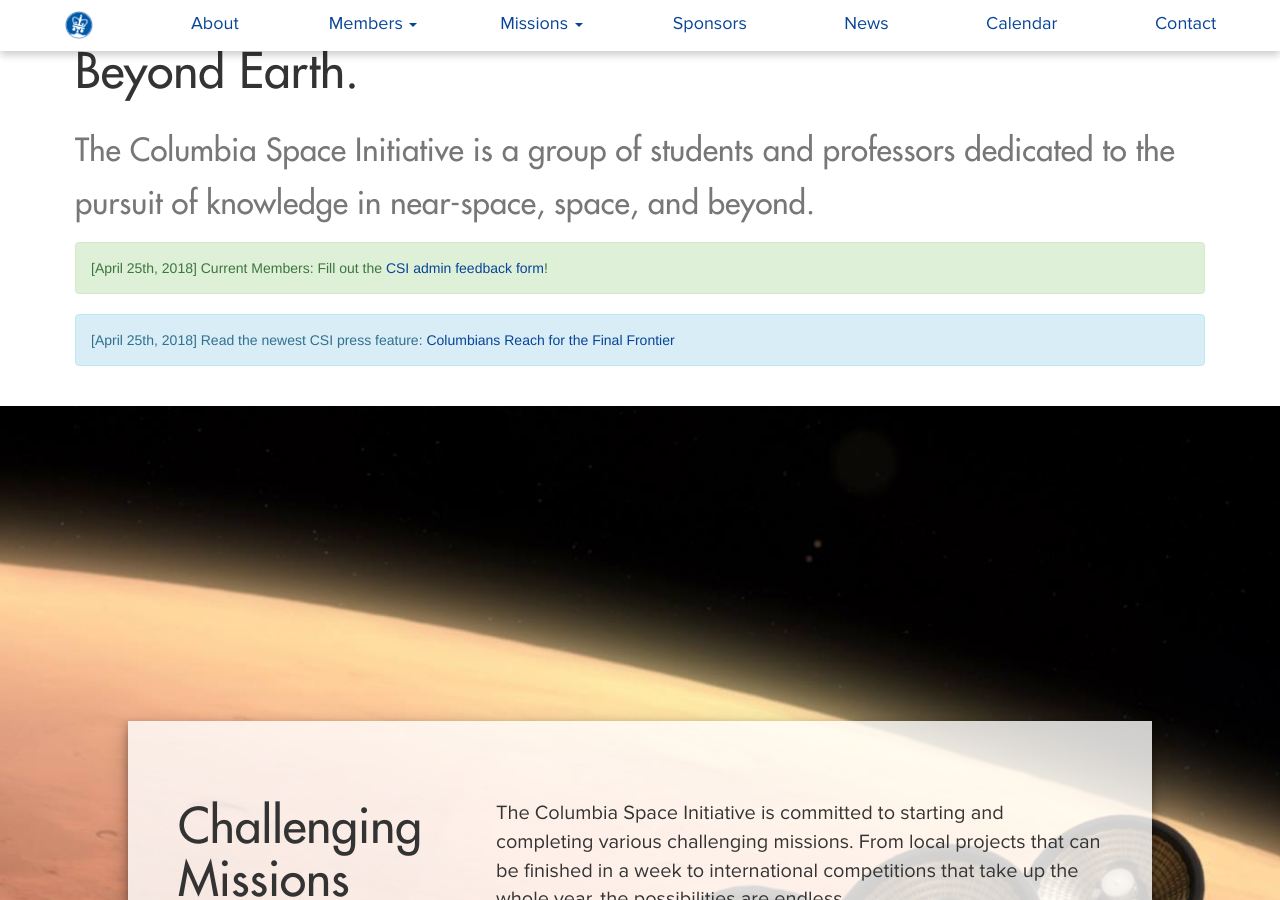
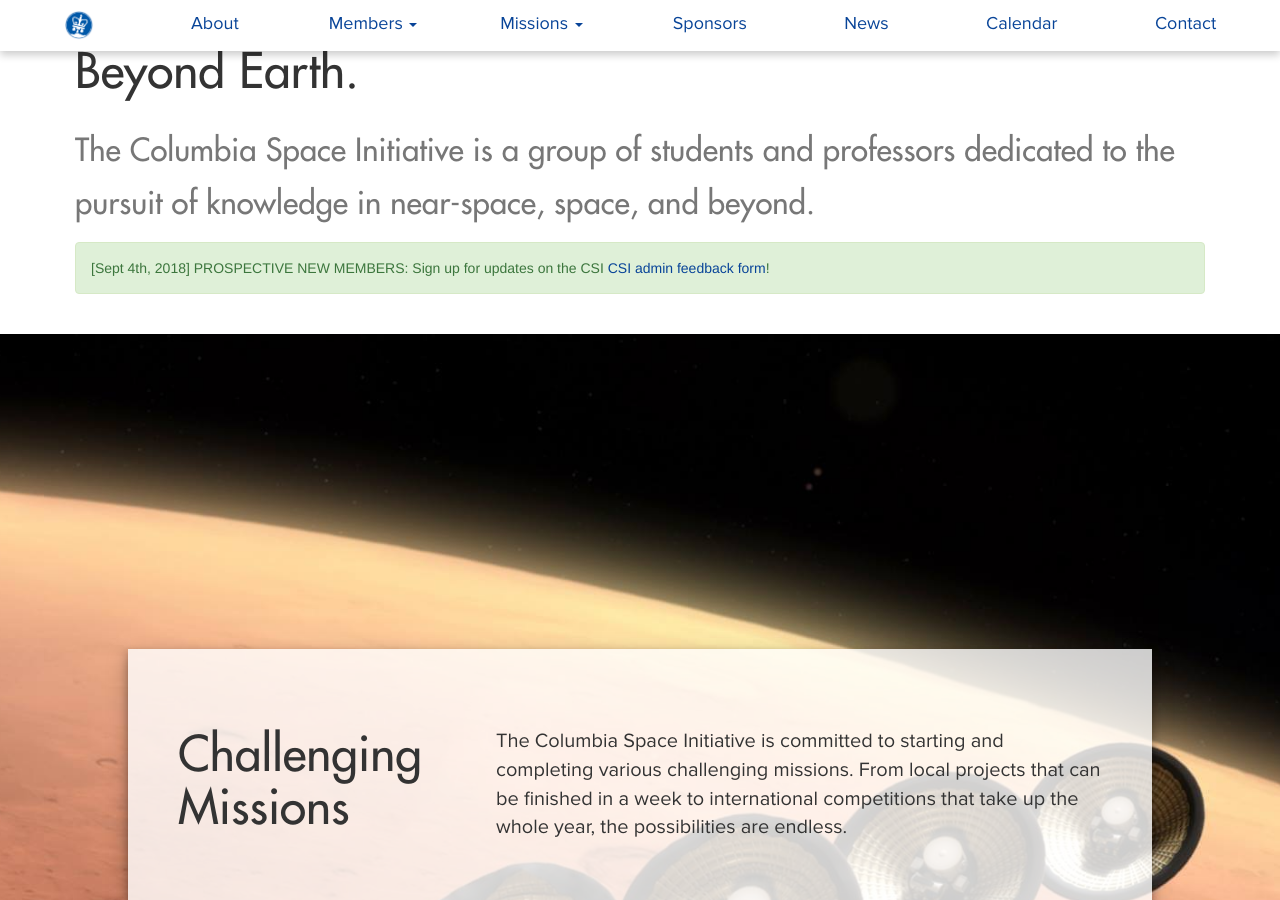
Before and after one commit to columbiaspace/columbiaspace.org, a Jekyll site: the page built from index.html, in a window 1280 px wide and 900 px high, scrolled down 906 px. Built offline with Jekyll 4.4.1, drawn with Linux system fonts in a browser that asks for light colours; nearby versions of some CDN libraries; comment, search, counter and statistics services are not loaded.

Commit message:
link to new members interest form

```diff
--- a/about.html
+++ b/about.html
@@ -41,7 +41,7 @@
 <div class="container">
   <div class="col-md-10">
   <div class="alert alert-info">
-    [August 13th, 2018] PROSPECTIVE NEW MEMBERS: Sign up for updates on the CSI
+    [Sept 4th, 2018] PROSPECTIVE NEW MEMBERS: Sign up for updates on the CSI
     <a href="https://docs.google.com/forms/d/e/1FAIpQLSdLnaOhq0zRt0pC5v1jZAAF87dySF4Z-ACDiS3USok8257VtQ/viewform">Interest Form</a>!</div>
 </div>
 </div>
--- a/index.html
+++ b/index.html
@@ -22,15 +22,9 @@
 	The Columbia Space Initiative is a group of students and professors dedicated to the pursuit of knowledge in near-space, space, and beyond.
     </small></h2>
 
-    <div class="alert alert-success">[April 25th, 2018] Current Members: Fill out the
-      <a href="https://goo.gl/forms/DBHW2iwnxek1yrb33">
+    <div class="alert alert-success">[Sept 4th, 2018] PROSPECTIVE NEW MEMBERS: Sign up for updates on the CSI
+      <a href="https://docs.google.com/forms/d/e/1FAIpQLSdLnaOhq0zRt0pC5v1jZAAF87dySF4Z-ACDiS3USok8257VtQ/viewform">
       CSI admin feedback form</a>!
-    </div>
-
-    <div class="alert alert-info">[April 25th, 2018] Read the newest CSI press feature:
-      <a href="http://engineering.columbia.edu/news/csi-spaceposium">
-        Columbians Reach for the Final Frontier
-      </a>
     </div>
 
   </div>
```
